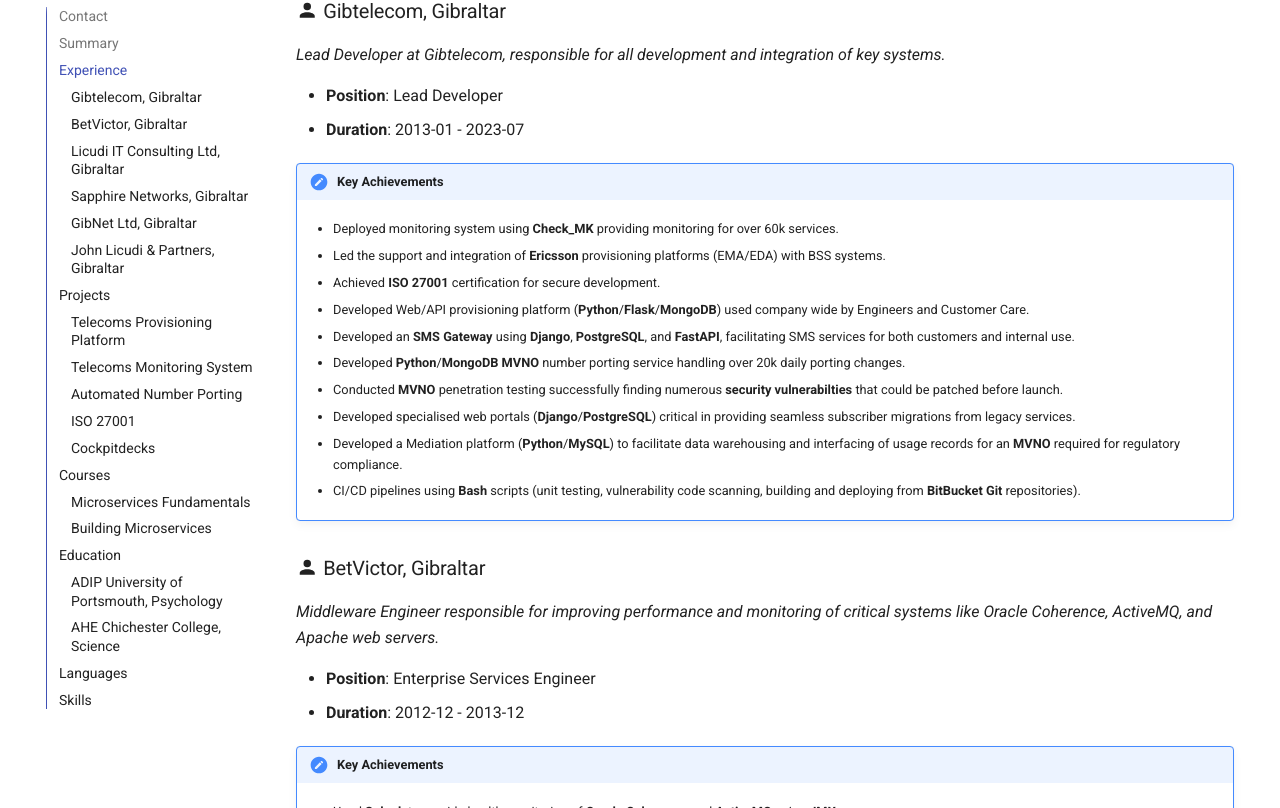
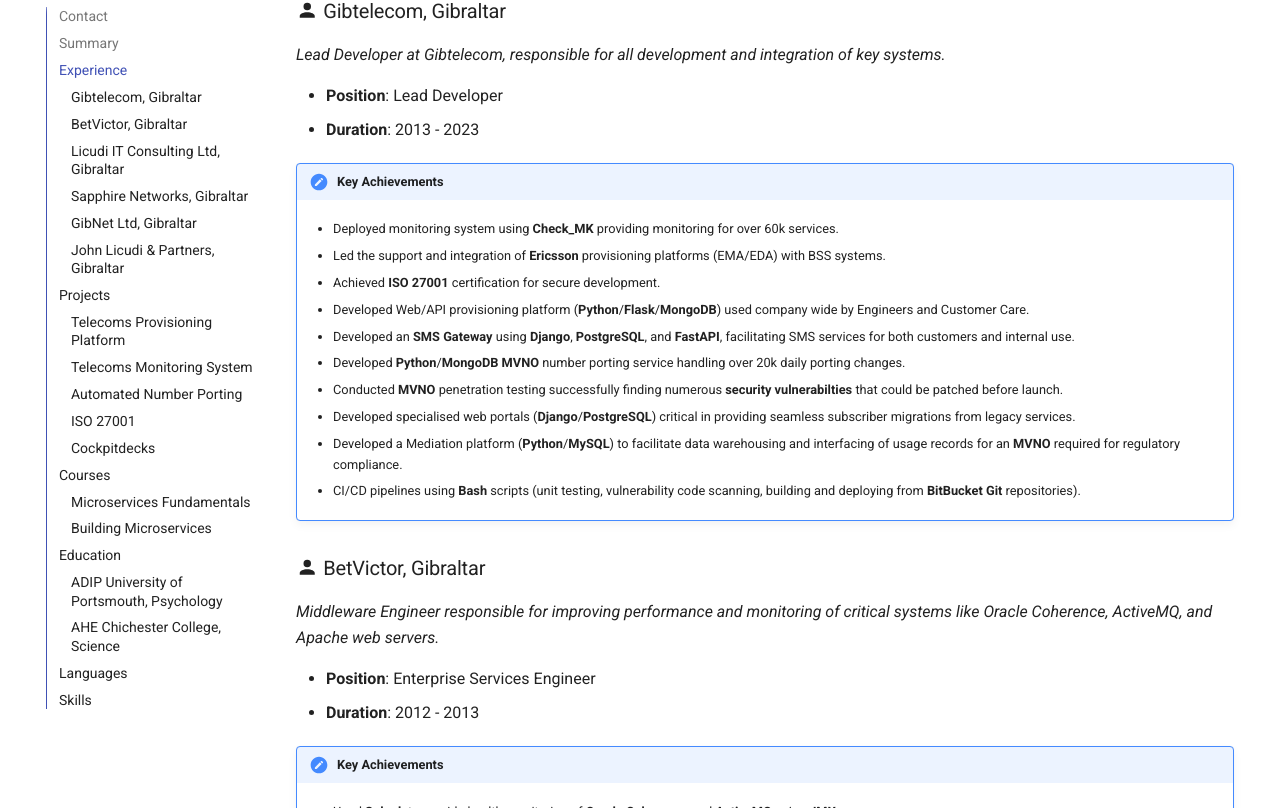
Before and after one commit to dlicudi/dlicudi.github.io, an MkDocs documentation site: the page built from docs/cv.md, in a window 1280 px wide and 1400 px high, scrolled down 875 px. Shown: the part 140-948 px from the top of the window. Built offline with MkDocs 1.6.1 and Material for MkDocs 9.7.7, drawn with Linux system fonts in a browser that asks for light colours; comment, search, counter and statistics services are not loaded.

Commit message:
Removed months from date ranges for consistency

```diff
--- a/docs/cv.md
+++ b/docs/cv.md
@@ -66,7 +66,7 @@
 *Lead Developer at Gibtelecom, responsible for all development and integration of key systems.*
 
 - **Position**: Lead Developer
-- **Duration**: 2013-01 - 2023-07
+- **Duration**: 2013 - 2023
 
 !!! note "Key Achievements"
 
@@ -95,7 +95,7 @@
 *Middleware Engineer responsible for improving performance and monitoring of critical systems like Oracle Coherence, ActiveMQ, and Apache web servers.*
 
 - **Position**: Enterprise Services Engineer
-- **Duration**: 2012-12 - 2013-12
+- **Duration**: 2012 - 2013
 
 !!! note "Key Achievements"
 
```
Also changed, not shown: 2 other files.
